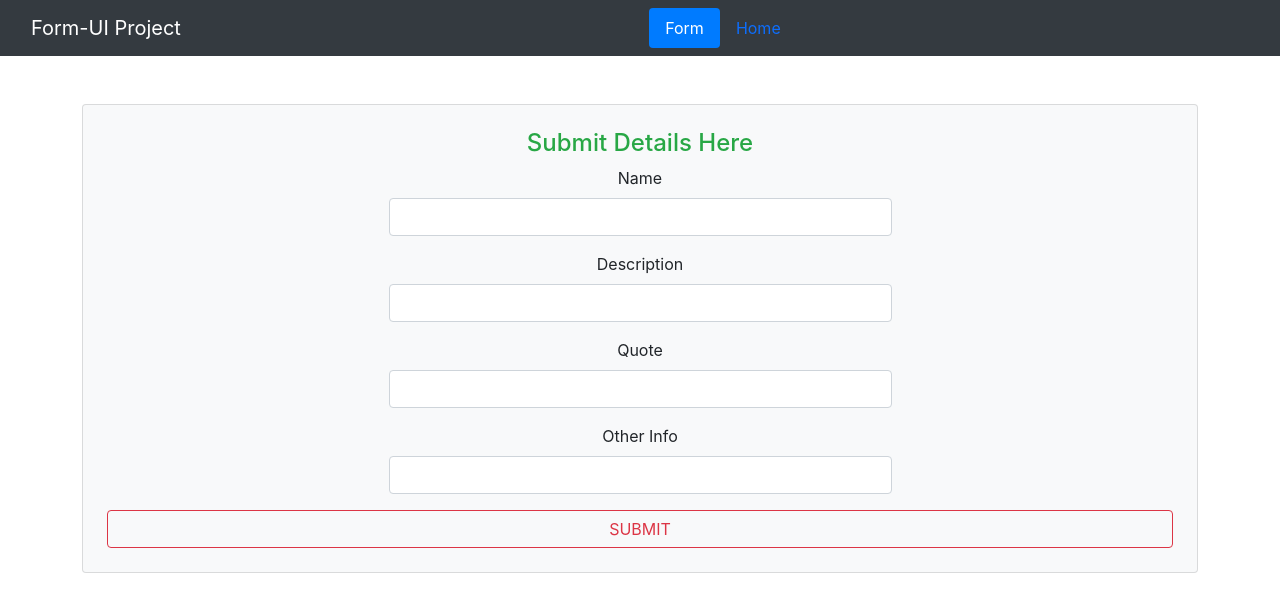
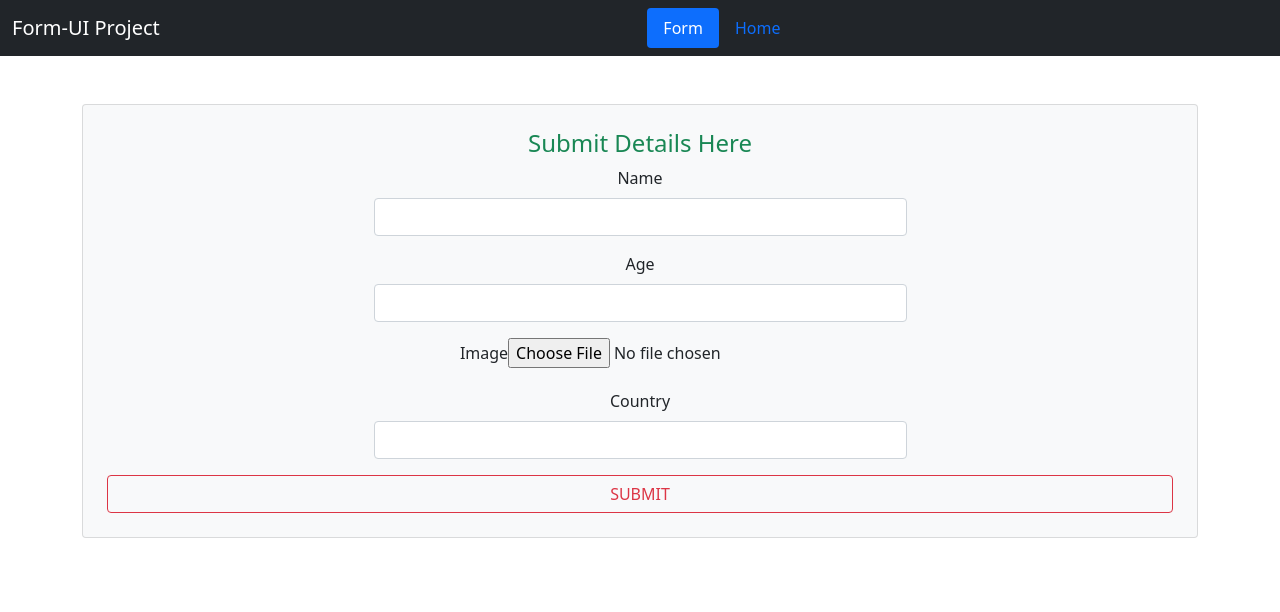
Before and after one commit to odofing/CRUD-UI, a React (Create React App) app: page /form in a window 1280 px wide. Shown: the top 612 px of the page. Built offline with nearby package versions, Linux system fonts and the light colour scheme.

Commit message:
added image logic

```diff
--- a/src/UI/Form2.js
+++ b/src/UI/Form2.js
@@ -1,19 +1,20 @@
 import React, { useState } from 'react';
 import Navbar from './Navbar/Form-Navbar';
+import FileBase from 'react-file-base64';
 import axios from 'axios';
-import Alert from '../UI/Alert';
+import Alert from './Alert';
 
 const Form = ()  => {
 
   const [alert, setAlert] = useState({show: false, message: '', type: ''})
 
-  const url = "https://portfolio-projects-restapi.herokuapp.com/posts";
+  const url = "https://school-project-api.herokuapp.com";
 
   const [data, setData] = useState({
       name: '',
-      desc: '',
-      quote: '',
-      others: ''
+      age: '',
+      selectedFile: '',
+      country: ''
   })
 
   const handle = e => {
@@ -27,23 +28,23 @@ const Form = ()  => {
     e.preventDefault();
     // display alert
 
-    if (data.name === "") {
+    if (data.name === "" ) {
     showAlert(true, 'danger', 'Please Enter Some Values!')
-    } else if (data.desc === "") {
+    } else if (data.age === "") {
       showAlert(true, 'danger', 'Please Enter Some Values!')
-    } else if (data.quote === "") {
-      showAlert(true, 'danger', 'Please Enter Some Values!')
-    } else if (data.others === "") {
+    // } else if (data.SelectedFile === "") {
+    //   showAlert(true, 'danger', 'Please Attach An Image')
+    } else if (data.country === "") {
       showAlert(true, 'danger', 'Please Enter Some Values!')
     } else {
     axios.post(url, {
         name: data.name,
-        desc: data.desc,
-        quote: data.quote,
-        others: data.others
+        age: data.age,
+      selectedFile: data.selectedFile,
+        country: data.country
     })
     .then(res => { console.log(res.data)});
-    setData({name: '', others: '', desc: '', quote: ''})
+    setData({name: '', country: '', age: '', selectedFile: ''})
     showAlert(true, 'success', 'Submitted Successfully!')
   }}
 
@@ -75,32 +76,31 @@ const Form = ()  => {
 </div>
 
 <div className="mb-3">
-  <label htmlFor="desc" className="form-label">Description</label>
-  <input type="text"
+  <label htmlFor="age" className="form-label">Age</label>
+  <input type="number"
   className="form-control"
-   id="desc"
-   name="desc"
-    value={data.desc}
+   id="age"
+   name="age"
+    value={data.age}
     onChange={(e)=>handle(e)}/>
 </div>
 
 <div className="mb-3">
-  <label htmlFor="quote" className="form-label">Quote</label>
-  <input type="text"
-  className="form-control"
-   id="quote"
-    name="quote"
-     value={data.quote}
-     onChange={(e)=> handle(e)}/>
+  <label htmlFor="Image" className="form-label">Image</label>
+<FileBase
+   type="file"
+   multiple={false}
+  onDone={({base64}) => setData({ ...data, selectedFile: base64})}
+  />
 </div>
 
 <div className="mb-3">
-  <label htmlFor="others" className="form-label">Other Info</label>
+  <label htmlFor="country" className="form-label">Country</label>
   <input type="text"
   className="form-control"
-   id="others"
-   name="others"
-    value={data.others}
+   id="country"
+   name="country"
+    value={data.country}
      onChange={(e) => handle(e)}/>
 </div>
 </div>
--- a/src/UI/Homepage.js
+++ b/src/UI/Homepage.js
@@ -2,10 +2,10 @@ import React, { useState, useEffect } from 'react';
 import { Link } from 'react-router-dom';
 
 import axios from 'axios';
-import Modal from '../UI/Modal';
+import Modal from './UpdateModal';
 import HomeNavbar from './Navbar/Home-Navbar';
 
-const url = "https://portfolio-projects-restapi.herokuapp.com/posts";
+const url = "https://school-project-api.herokuapp.com";
 
 const Homepage = () => {
   const [loading, setLoading] = useState(true);
@@ -47,11 +47,11 @@ const Homepage = () => {
 
 
       const handleDelete = _id => {
-        axios.delete(`https://portfolio-projects-restapi.herokuapp.com/posts/${_id}`)
+        axios.delete(`https://school-project-api.herokuapp.com/${_id}`)
         .then(res => { console.log(res.data)})
         const removeItem = users.filter((user) => user._id !== _id)
        setUsers(removeItem);
-        console.log(removeItem)
+      //  console.log(removeItem)
       }
 
     return (
@@ -60,11 +60,11 @@ const Homepage = () => {
         <section>
             <div className="row" >
                     {users.map(user => {
-                       // console.log(user)
+                        console.log(user)
                        if (user === []) {
                        return   <p>Please enter something</p>
                        } else {
-                        const {_id, desc, name, quote, others} = user;
+                        const {_id, name, age, country, selectedFile } = user;
                         return (
                             <React.Fragment key={_id}>
                             <div  className="col-md-6 mt-5 text-center" >
@@ -72,11 +72,11 @@ const Homepage = () => {
                             <div className="card-body">
                             <h5 className="card-title">{name}</h5>
                             <div className="card p-3">
-                              <p className="card-text">{desc}</p>
-                                <p className="card-text">{quote}</p>
-                                <p className="card-text">{others}</p>
+                              <p className="card-text">{age}</p>
+                              <p className="card-text">{country}</p>
+                              <img src={selectedFile} alt={name} className="w-50"/>
                                 <Link to="/"><Modal _id={_id} users={users}/></Link>
-                             <Link to="/" className="btn btn-danger m-3" onClick={() => handleDelete(_id)} >Delete</Link>
+                             <Link to="/" className="btn btn-danger mt-3" onClick={() => handleDelete(_id)} >Delete</Link>
 
                              </div>
                          </div>
--- a/src/UI/Modal.js
+++ b/src/UI/UpdateModal.js
@@ -1,8 +1,9 @@
 import React, { useState } from 'react';
 import axios from 'axios';
+import FileBase from 'react-file-base64';
+
 
 const Modal = ({ _id, users })  => {
-
 
     const [data, setData] = useState({
         name: '',
@@ -19,12 +20,15 @@ const Modal = ({ _id, users })  => {
   }
 
       const handleUpdate = _id => {
-        axios.put(`https://portfolio-projects-restapi.herokuapp.com/posts/${_id}`, {
-          name: data.name,
-          desc: data.desc,
-          quote: data.quote,
-          others: data.others
+
+       axios.put(`https://school-project-api.herokuapp.com/${_id}`,  {
+          name: data.name.value,
+          desc: data.desc.value,
+          quote: data.quote.value,
+          others: data.others.value,
+
       })
+
         .then(res => { console.log(res.data)})
         const newUser = users.find((user) => user._id === _id);
          return [...users, newUser]
@@ -49,33 +53,32 @@ const Modal = ({ _id, users })  => {
       <div className="modal-body">
         <form>
           <div className="form-group">
-          <label htmlFor="name" className="form-label">Name</label>
-    <input type="text"
-    className="form-control"
-    id="name"
-    name="name"
-    value={data.name}
-    onChange={(e)=> handle(e)}/>
+          <label htmlFor="age" className="form-label">Age</label>
+  <input type="number"
+  className="form-control"
+   id="age"
+   name="age"
+    value={data.age}
+    onChange={(e)=>handle(e)}/>
           </div>
 
           <div className="form-group">
-           <label htmlFor="desc" className="form-label">Description</label>
-    <input type="text"
-    className="form-control"
-     id="desc"
-     name="desc"
-      value={data.desc}
-      onChange={(e)=>handle(e)}/>
+          <label htmlFor="Image" className="form-label">Image</label>
+<FileBase
+   type="file"
+   multiple={false}
+  onDone={({base64}) => setData({ ...data, selectedFile: base64})}
+  />
           </div>
 
           <div className="form-group">
-          <label htmlFor="quote" className="form-label">Quote</label>
-    <input type="text"
-    className="form-control"
-     id="quote"
-      name="quote"
-       value={data.quote}
-       onChange={(e)=> handle(e)}/>
+          <label htmlFor="country" className="form-label">Country</label>
+  <input type="text"
+  className="form-control"
+   id="country"
+   name="country"
+    value={data.country}
+     onChange={(e) => handle(e)}/>
           </div>
 
           <div className="form-group">
@@ -89,8 +92,6 @@ const Modal = ({ _id, users })  => {
           </div>
         <button type="button" className="btn btn-primary" onClick={() => handleUpdate(_id)}>Send message</button>
         </form>
-      </div>
-      <div className="modal-footer">
 
       </div>
     </div>
```
Also changed, not shown: package.json (+3 -4 lines), src/Categories.js (deleted, +0 -12 lines), src/Menu.js (deleted, +0 -11 lines), src/UI/Form.js (deleted, +0 -112 lines), 2 other files (tests, documents, lock files or other folders).
